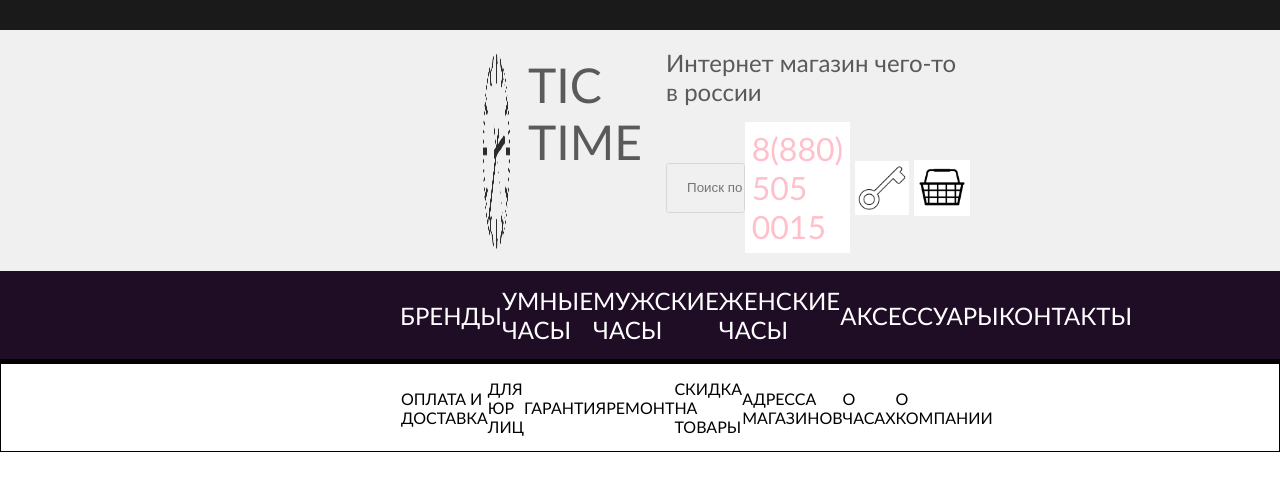
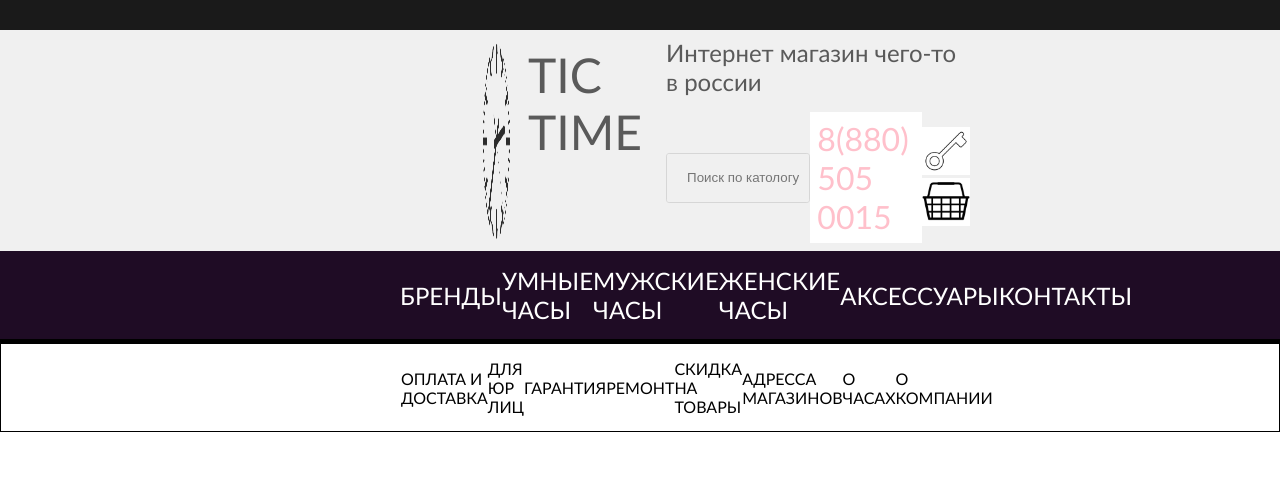
Before and after one commit to Hakag3/webdev, a plain HTML site: page index.html in a window 1280 px wide. Drawn offline with Linux system fonts and the light colour scheme.

Commit message:
second change

```diff
--- a/index.html
+++ b/index.html
@@ -39,10 +39,13 @@
 
                     </div>
                     <a class="header_main-communiti__nav__number" href="tel:+88805050015">8(880) 505 0015</a>
-                    <img src="login.ico" alt="" class="header_main-communiti__nav__login"></img>
-                    <img src="shopping cart.ico" alt=""  class="header_main-communiti__nav__shopping-cart"></img>
+                    <div class="header_main-communiti__nav-enter">
+                        <img src="login.ico" alt="" class="header_main-communiti__nav__login"></img>
+                        <img src="shopping cart.ico" alt=""  class="header_main-communiti__nav__shopping-cart"></img>
+                    </div>
                 </div>
             </div>
+
         </div>
 
 
--- a/style.css
+++ b/style.css
@@ -14,7 +14,7 @@
 }
 
 .header_main {
-   padding: 10px;
+   padding: ;
     width: 100%;
     height: auto;
     display: flex;
@@ -115,23 +115,26 @@ padding-right: 5px;
 
 
 .header_main-communiti__nav__login{
-width:  4rem;
+width: 3rem;
 cursor: pointer;
-padding: 5px;
+
 }
 
 
 
 .header_main-communiti__nav__shopping-cart{
-    width: 3.5rem;
+    width: 3rem;
     background-color:white ;
     cursor: pointer;
-    padding: 5px;
+
+
 }
 
 
 
-
+.header_main-communiti__nav-enter{
+    align-items: center;
+}
 
 
 
```
